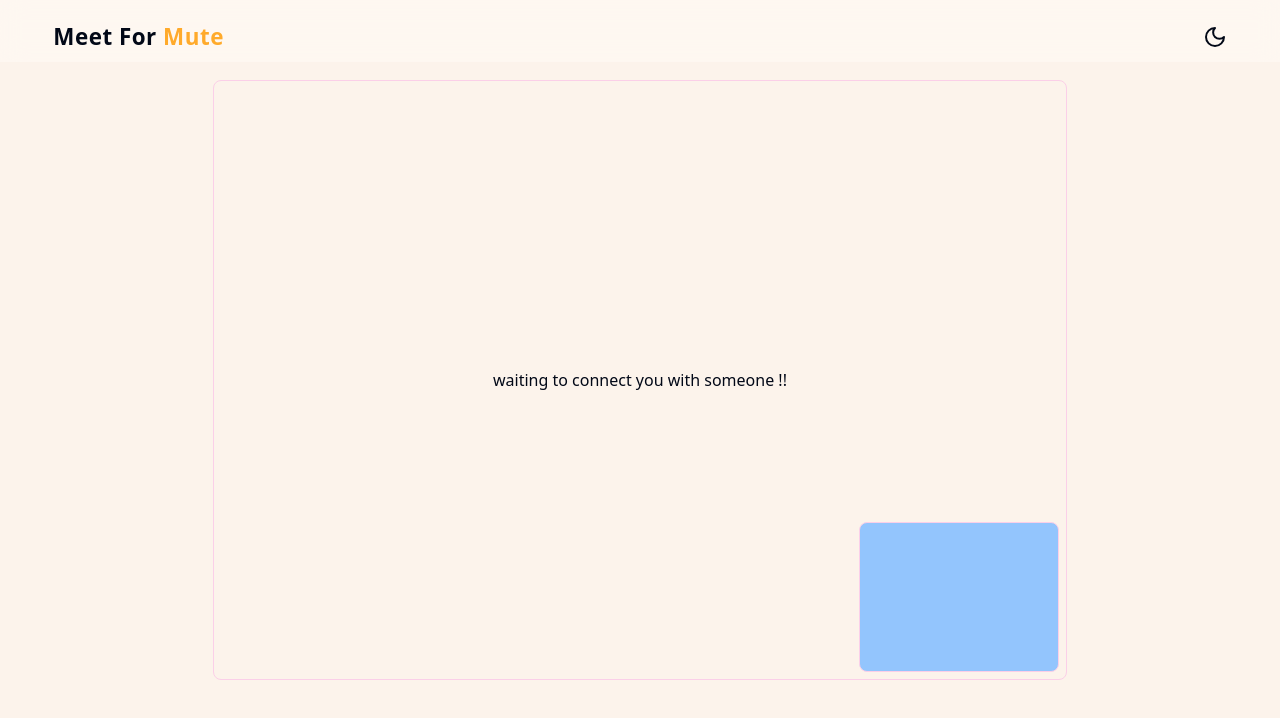
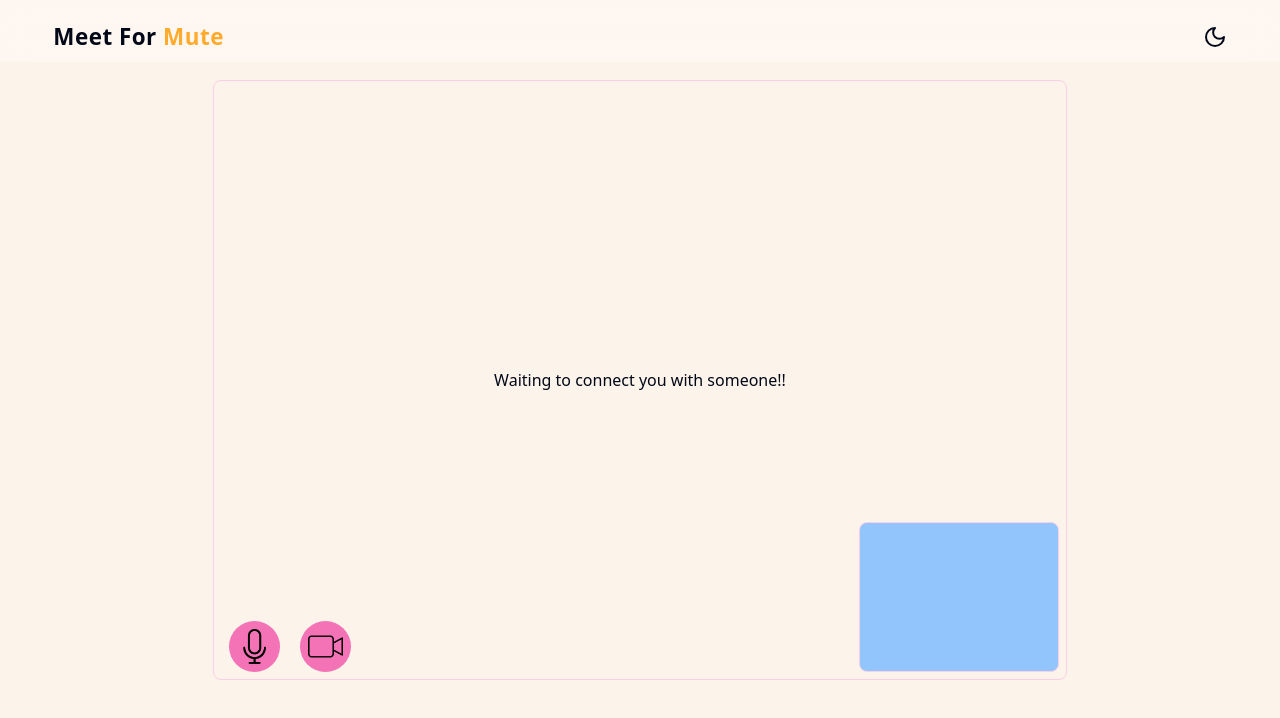
Before and after one commit to ShiveshNandan/MinorProject, a Next.js app in the folder frontend/: page / in a window 1280 px wide. Both pictures are taken after a click on the button "Join". Shown: the top 718 px of the page. Built offline with nearby package versions, Linux system fonts and the light colour scheme; no server answers.

Commit message:
frontend

```diff
--- a/frontend/src/components/Landing.tsx
+++ b/frontend/src/components/Landing.tsx
@@ -90,8 +90,8 @@ const Page = () => {
             </div>
           </div>
           <div>
-          <video className="m-auto max-sm:h-auto h-[350px] rounded-md max-md:mb-5 max-sm:m-auto my-auto max-md:pt-16" autoPlay ref={videoRef} style={{transform: "scaleX(-1)" }} src=""></video>
-          <div className="flex justify-center max-md:mb-10">
+          <video className="m-auto max-sm:h-auto h-[350px] rounded-md max-md:mb-5 my-auto max-md:pt-16" autoPlay ref={videoRef} style={{transform: "scaleX(-1)" }} src=""></video>
+          <div className="flex justify-center my-3 max-md:mb-5 max-sm:my-0">
             <div onClick={toggleAudio} className="bg-pink-400 p-2 mr-5 rounded-full">
               {!isAudioMuted ?
               <Image height={1000} width={1000} src={"/microphone.png"} className="w-[35px]" alt=""/>
--- a/frontend/src/components/Room.tsx
+++ b/frontend/src/components/Room.tsx
@@ -2,6 +2,7 @@
 import React, { useEffect, useRef, useState } from "react";
 import { io, Socket } from "socket.io-client";
 import Navbar from "./navbar";
+import Image from "next/image";
 
 const URL = process.env.NEXT_PUBLIC_API_URL;
 
@@ -14,9 +15,12 @@ const Room = ({
   localAudioTrack: MediaStreamTrack | null;
   localVideoTrack: MediaStreamTrack | null;
 }) => {
+  const [isVideoOff, setIsVideoOff] = useState(true);
+  const [isAudioMuted, setIsAudioMuted] = useState(true);
+
+
   const [lobby, setLobby] = useState(true);
-//   const [videoSwitch, setvideoSwitch] = useState(true);
-  let videoSwitch = true;
+  const [videoSwitch, setvideoSwitch] = useState(true);
   const [socket, setSocket] = useState<null | Socket>(null);
   const [sendingPc, setSendingPc] = useState<null | RTCPeerConnection>(null);
   const [receivingPc, setReceivingPc] = useState<null | RTCPeerConnection>(
@@ -40,7 +44,7 @@ const Room = ({
       remoteMediaStream &&
       remoteVideoTrack
     ) {
-    //   console.log("all fine till now");
+
     }
   }, 3000);
 
@@ -188,18 +192,38 @@ const Room = ({
   }, [localVideoRef]);
 
   const switchVideo = () => {
-    // setvideoSwitch(!videoSwitch);
-    videoSwitch = !videoSwitch;
-    console.log(videoSwitch);
+    setvideoSwitch((prev) => !prev); // Toggle videoSwitch using setVideoSwitch
+    console.log(videoSwitch)
   };
 
-//   console.log("type of localVideoRef : ", typeof localVideoRef);
+
+  const toggleAudio = () => {
+    if (localAudioTrack) {
+      localAudioTrack.enabled = !isAudioMuted;
+      setIsAudioMuted(!isAudioMuted);
+    }
+  };
+  const toggleVideo = () => {
+    if (localVideoTrack) {
+        localVideoTrack.enabled = !isVideoOff;
+        setIsVideoOff(!isVideoOff);
+      }
+    // if (localVideoTrack && !isVideoOff) {
+    //   localVideoTrack.stop();
+    //   localVideoTrack.enabled = false;
+    //   setIsVideoOff(true);
+    // }else{
+    //   getCam()
+    //   setIsVideoOff(false);
+    // }
+  };
+
+
 
   return (
     <div>
       <Navbar />
       <div className="pt-20">
-        {/* {`hi, ${name}`} */}
         <div className="w-8/12 flex m-auto justify-around max-lg:flex-col relative max-md:w-11/12">
           {!lobby ? (
             <div>
@@ -207,7 +231,6 @@ const Room = ({
                 <video
                   autoPlay
                   className="border border-pink-200 max-lg:m-auto h-[75vh] w-full rounded-lg max-sm:h-[85vh]"
-                  // style={{ objectFit: 'scale-down' }}
                   style={{ transform: "scaleX(-1)" }}
                   ref={remoteVideoRef}
                 ></video>
@@ -215,16 +238,15 @@ const Room = ({
                 <video
                   autoPlay
                   className="border border-pink-200 max-lg:m-auto h-[75vh] w-full rounded-lg max-sm:h-[85vh]"
-                  // style={{ objectFit: 'scale-down' }}
                   style={{ transform: "scaleX(-1)" }}
                   ref={localVideoRef}
                 ></video>
               )}
             </div>
           ) : (
-            <div className="border border-pink-200 max-lg:m-auto h-[75vh] w-full rounded-lg m-auto flex justify-center  max-sm:h-[85vh] ">
+            <div className="border border-pink-200 max-lg:m-auto h-[75vh] w-full rounded-lg m-auto flex justify-center max-sm:h-[85vh]">
               <p className="flex flex-col justify-center">
-                waiting to connect you with someone !!
+                Waiting to connect you with someone!!
               </p>
             </div>
           )}
@@ -245,7 +267,24 @@ const Room = ({
                 ref={localVideoRef}
               ></video>
             )}
-
+          </div>
+          <div className="absolute bottom-2 left-4">
+          <div className="flex justify-center">
+            <div onClick={toggleAudio} className="bg-pink-400 p-2 mr-5 rounded-full">
+              {!isAudioMuted ?
+              <Image height={1000} width={1000} src={"/microphone.png"} className="w-[35px]" alt=""/>
+              :
+              <Image height={1000} width={1000} src={"/microphone (1).png"} className="w-[35px]" alt=""/>
+            }
+            </div>
+            <div onClick={toggleVideo} className="bg-pink-400 p-2 rounded-full">
+            {!isVideoOff ?
+              <Image height={1000} width={1000} src={"/no-video.png"} className="w-[35px]" alt=""/>
+              :
+              <Image height={1000} width={1000} src={"/video-camera.png"} className="w-[35px]" alt=""/>
+            }
+            </div>
+            </div>
           </div>
         </div>
       </div>
@@ -253,4 +292,5 @@ const Room = ({
   );
 };
 
+
 export default Room;
```
Lines whose indentation alone changed are shown as unchanged.
